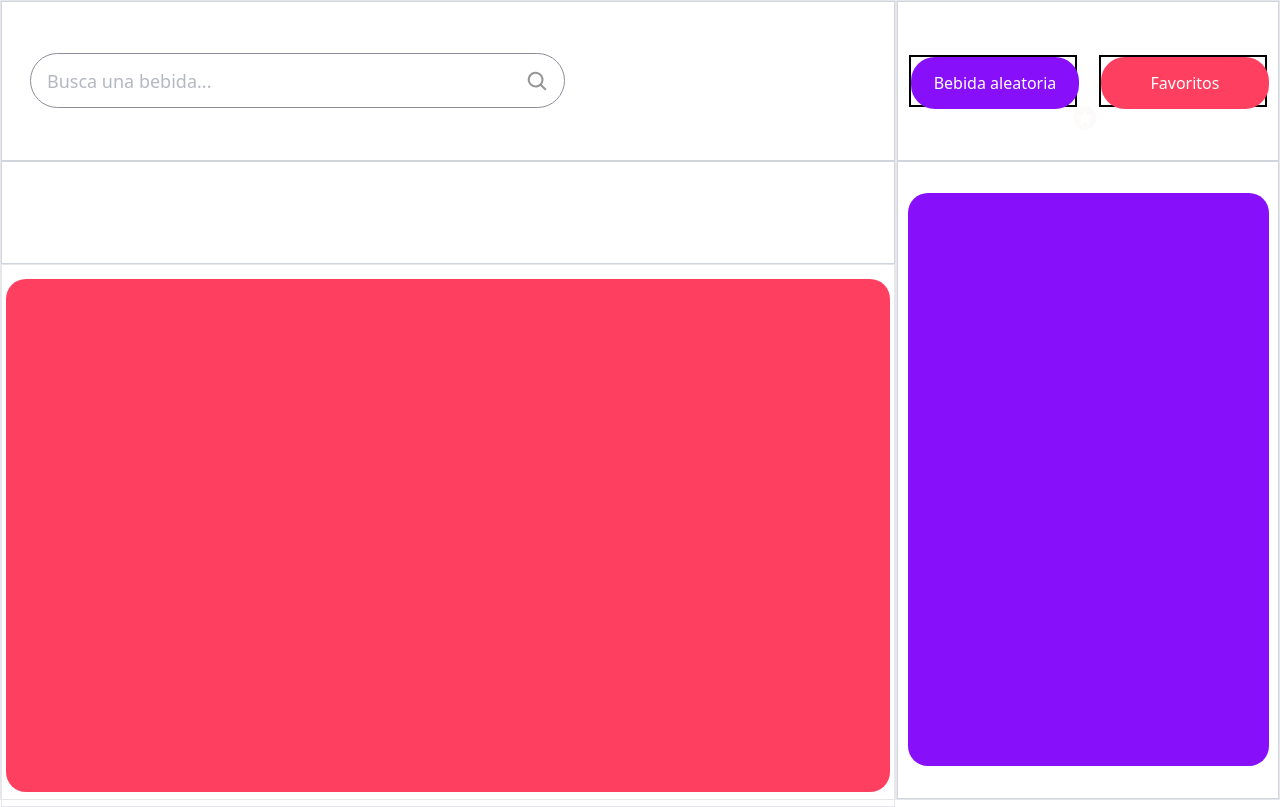
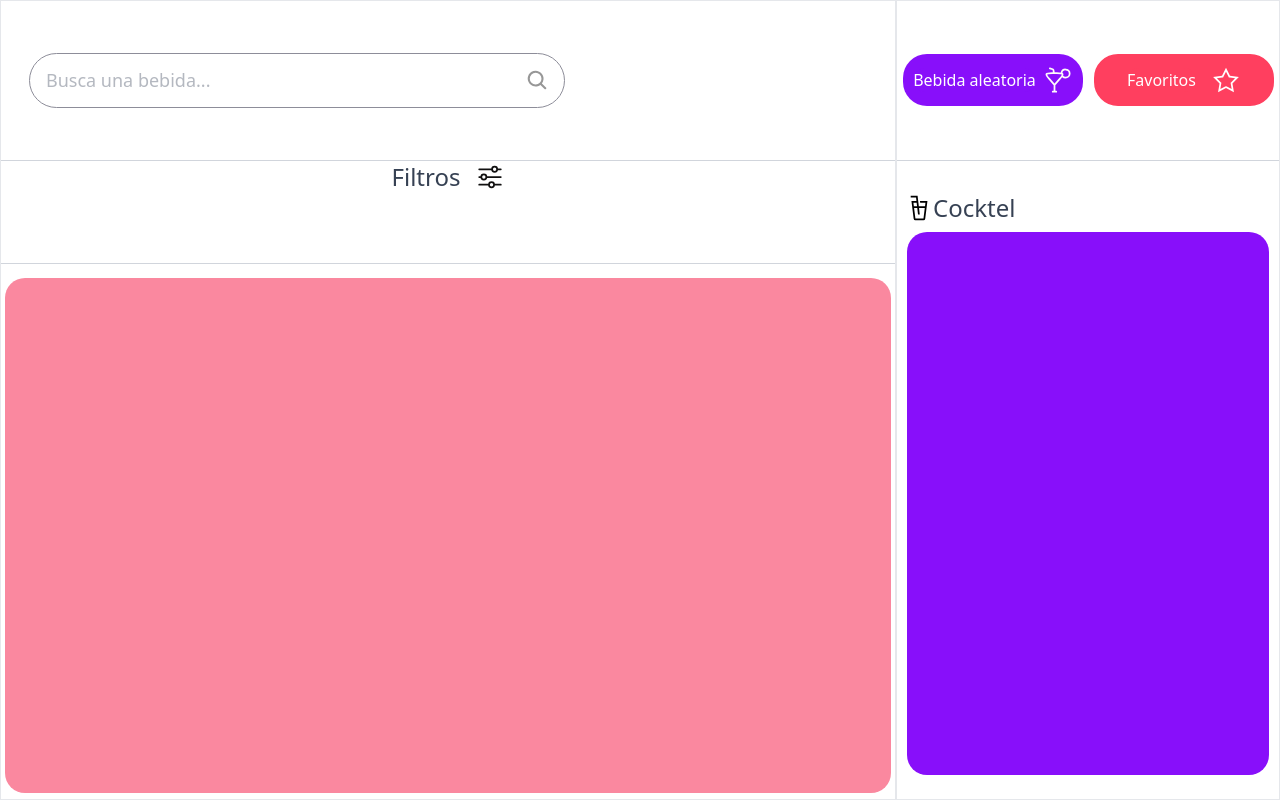
Before and after one commit to Cuandoyolabi/CocktailAngular, an Angular app: page / in a window 1280 px wide. Built offline with nearby package versions, Linux system fonts and the light colour scheme.

Commit message:
STYLE: Se sigue creando la estructura y el diseño principal de la aplicacion

```diff
--- a/src/app/components/header/header-page/header-page.component.html
+++ b/src/app/components/header/header-page/header-page.component.html
@@ -1,6 +1,6 @@
 <!--Busqueda, botones de aleatoriedad y favoritos-->
 <section
-  class="w-[100%] h-[20%] border-1 border-gray-300 flex justify-start items-center"
+  class="w-[100%] h-[20%] border-b-1 border-gray-300 flex justify-start items-center"
 >
   <div
     class="w-[60%] h-[35%] border-1 rounded-[var(--radius1)] border-[var(--gray-400)] flex justify-between items-center m-7 p-4"
@@ -26,6 +26,10 @@
 </section>
 
 <!--Filtrado-->
-<section class="w-[100%] h-[13%] border-1 border-gray-300">
+<section class="w-[100%] h-[13%] border-b-1 border-gray-300">
+  <div class="flex justify-center items-center gap-4 mr-auto">
+    <h2 class="text-2xl font-normal text-gray-700">Filtros</h2>
+      <svg xmlns="http://www.w3.org/2000/svg" width="28" height="28" viewBox="0 0 24 24"><path fill="none" stroke="#111010" stroke-linecap="round" stroke-miterlimit="10" stroke-width="1.5" d="M21.25 12H8.895m-4.361 0H2.75m18.5 6.607h-5.748m-4.361 0H2.75m18.5-13.214h-3.105m-4.361 0H2.75m13.214 2.18a2.18 2.18 0 1 0 0-4.36a2.18 2.18 0 0 0 0 4.36Zm-9.25 6.607a2.18 2.18 0 1 0 0-4.36a2.18 2.18 0 0 0 0 4.36Zm6.607 6.608a2.18 2.18 0 1 0 0-4.361a2.18 2.18 0 0 0 0 4.36Z"/></svg>
+  </div>
 
 </section>
--- a/src/app/components/main-content/main-page/main-page.component.html
+++ b/src/app/components/main-content/main-page/main-page.component.html
@@ -1,7 +1,7 @@
 
-<section class="w-[100%] h-[68%] border-1 border-gray-200 flex justify-center items-center">
+<section class="w-[100%] h-[68%] flex justify-center items-center">
 
-  <div class="w-[99%] h-[95%] bg-[var(--redStrong)] rounded-[var(--radius2)]">
+  <div class="w-[99%] h-[95%] bg-[var(--redLight)] rounded-[var(--radius2)]">
 
   </div>
 
--- a/src/app/components/nav-page/nav-page/nav-page.component.html
+++ b/src/app/components/nav-page/nav-page/nav-page.component.html
@@ -1,31 +1,21 @@
 <section
-  class="w-[100%] h-[20%] border-1 border-gray-300 flex justify-around items-center"
+  class="w-[100%] h-[20%] border-b-1 border-gray-300 flex justify-around items-center"
 >
-  <div class="w-42 h-13 border-2">
+  <div class="w-45 h-13 flex flex-row justify-center items-center gap-2 border-none bg-[var(--purple)] rounded-3xl">
     <button
-      class="w-42 h-13 border-black rounded-3xl bg-[var(--purple)] text-white cursor-pointer"
+      class=" border-black rounded-3xl bg-[var(--purple)] text-white cursor-pointer"
     >
       Bebida aleatoria
     </button>
+    <svg xmlns="http://www.w3.org/2000/svg" width="28" height="28" viewBox="0 0 24 24"><g fill="none" stroke="#fdfafa" stroke-linecap="round" stroke-width="1.5"><path d="m8.205 15.358l-3.688-4.277C2.625 8.887 1.68 7.79 2.098 6.895S3.98 6 6.901 6h4.198c2.922 0 4.383 0 4.803.895c.42.894-.527 1.992-2.42 4.186l-3.687 4.277C9.425 15.786 9.24 16 9 16s-.426-.214-.795-.642ZM8.5 6l-.401-2.406a1 1 0 0 0-.67-.784L5 2m4 14v6m-1.5 0h3"/><path d="M15.86 8.833A3.52 3.52 0 0 0 18.482 10A3.51 3.51 0 0 0 22 6.5C22 4.567 20.425 3 18.482 3A3.51 3.51 0 0 0 15 6"/></g></svg>
   </div>
 
-  <div class="w-42 h-13 border-2">
+  <div class="w-45 h-13 border-2 flex flex-row justify-center items-center gap-4 bg-[var(--redStrong)] border-[var(--redStrong)] rounded-3xl relative">
     <button
-      class="w-42 h-13 border-black rounded-3xl bg-[var(--redStrong)] text-white cursor-pointer"
+      class="rounded-3xl bg-[var(--redStrong)] text-white cursor-pointer"
     >
       Favoritos
     </button>
-    <svg
-      xmlns="http://www.w3.org/2000/svg"
-      width="28"
-      height="28"
-      class="absolute ml-[-30px] mt-[-5px]"
-      viewBox="0 0 24 24"
-    >
-      <path
-        fill="#fdfafa"
-        d="M16.23 18L12 15.45L7.77 18l1.12-4.81l-3.73-3.23l4.92-.42L12 5l1.92 4.53l4.92.42l-3.73 3.23zM12 2C6.47 2 2 6.5 2 12a10 10 0 0 0 10 10a10 10 0 0 0 10-10A10 10 0 0 0 12 2"
-      />
-    </svg>
+    <svg xmlns="http://www.w3.org/2000/svg" width="28" height="28" viewBox="0 0 32 32"><path fill="#fff" d="m16 6.52l2.76 5.58l.46 1l1 .15l6.16.89l-4.38 4.3l-.75.73l.18 1l1.05 6.13l-5.51-2.89L16 23l-.93.49l-5.51 2.85l1-6.13l.18-1l-.74-.77l-4.42-4.35l6.16-.89l1-.15l.46-1zM16 2l-4.55 9.22l-10.17 1.47l7.36 7.18L6.9 30l9.1-4.78L25.1 30l-1.74-10.13l7.36-7.17l-10.17-1.48Z"/></svg>
   </div>
 </section>
--- a/src/app/components/sidebar-cards/sidebar/sidebar.component.html
+++ b/src/app/components/sidebar-cards/sidebar/sidebar.component.html
@@ -1,5 +1,11 @@
-<section class="w-[100%] h-[80%] border-1 border-gray-300 flex justify-center items-center">
+<section class="w-[100%] h-[80%] flex flex-col justify-center items-center">
+  <div class="w-[100%] flex flex-row justify-center items-center mr-auto m-2">
+    <svg xmlns="http://www.w3.org/2000/svg" width="28" height="28" viewBox="0 0 512 512"><path fill="#000" d="m273.637 128l3.809 32h96.43l-8 64H252.573l-7.442-64h.089l-3.809-32l-.045-.389l-9.041-77.745L230.247 32H104v32h97.753l7.442 64h-91.319l40.5 323.969A32.05 32.05 0 0 0 190.125 480h147.75a32.05 32.05 0 0 0 31.753-28.031L410.124 128Zm-119.513 32h58.792l7.442 64h-58.234Zm183.765 288H190.124l-24-192h57.955l13.953 120h32.215l-13.954-120H361.88Z"/></svg>
+    <h2 class="font-normal text-2xl text-gray-700 mr-auto">Cocktel</h2>
+  </div>
 
-  <div class="w-[95%] h-[90%] border-1 bg-[var(--purple)] rounded-[var(--radius2)] border-none"></div>
+  <div class="w-[95%] h-[85%] border-1 bg-[var(--purple)] rounded-[var(--radius2)] border-none">
+
+  </div>
 
 </section>
```
